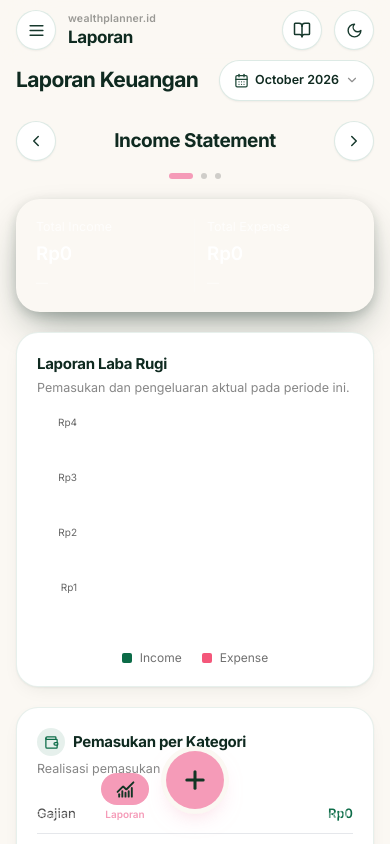
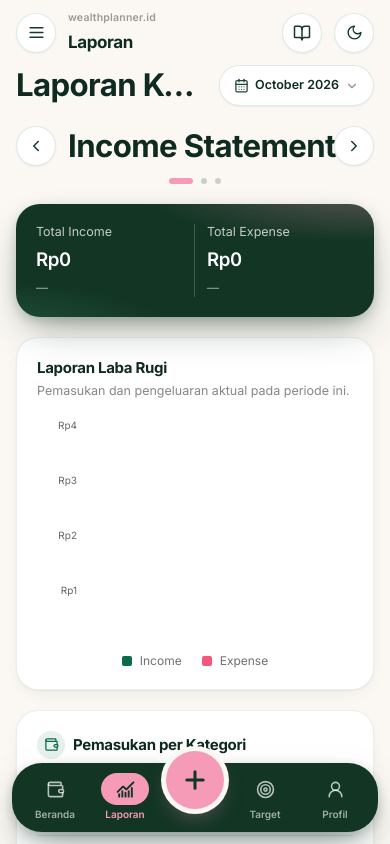
Before and after one commit to jasminework2023/personal-wealthplanner, a React (Vite) app: page /dashboard/finance in a window 390 px wide. Shown: the top 844 px of the page. Built offline with nearby package versions, Linux system fonts and the light colour scheme; the HTML template or start-up script is replaced by a standard one.

Commit message:
Restore existing CSS and retain redesign style utilities

```diff
--- a/src/index.css
+++ b/src/index.css
@@ -81,7 +81,7 @@
 /* ============================================================
    DARK MODE
    Teks jadi terang, permukaan jadi gelap, aksen dinaikkan
-   kecerahannya supaya tetap terbaca di atas latar gelap.
+   kecerahannya supaya tetap terbaca di atas background gelap.
    ============================================================ */
 html.dark {
   --c-forest-50: 24 45 37;
@@ -156,6 +156,59 @@ html.dark {
 html,
 body {
   font-family: "Inter", system-ui, sans-serif;
+  font-feature-settings: "cv11", "ss03";
+  -webkit-font-smoothing: antialiased;
+  -moz-osx-font-smoothing: grayscale;
+}
+
+#root,
+#root * {
+  font-family: inherit;
+  font-feature-settings: inherit;
+}
+
+/* Wealthplanner typography scale — mobile first */
+h1 {
+  font-size: 26px;
+  font-weight: 700;
+  letter-spacing: -0.03em;
+  line-height: 1.1;
+}
+
+h2 {
+  font-size: 16px;
+  font-weight: 700;
+  letter-spacing: -0.02em;
+  line-height: 1.25;
+}
+
+h3 {
+  font-size: 15px;
+  font-weight: 700;
+  line-height: 1.3;
+}
+
+p {
+  line-height: 1.5;
+}
+
+/* Financial values remain compact and legible on narrow screens. */
+.tabular-nums {
+  font-variant-numeric: tabular-nums;
+}
+
+@media (max-width: 767px) {
+  .text-\[19px\],
+  .text-\[20px\],
+  .text-\[21px\],
+  .text-\[22px\],
+  .text-\[24px\] {
+    font-size: clamp(24px, 8vw, 32px);
+    line-height: 1.1;
+    letter-spacing: -0.02em;
+    white-space: nowrap;
+    max-width: 100%;
+  }
 }
 
 body {
@@ -422,3 +475,58 @@ html.dark .recharts-default-tooltip, html.dark .recharts-tooltip-label { color:
   color: #ffffff !important;
   border-color: transparent !important;
 }
+
+
+/* ============================================================
+   DESIGN LAYER v2 — rapi & eye-catching (mobile first)
+   Hanya tampilan. Tidak menyentuh data, rumus, atau struktur.
+   Bahasa visual mengikuti Cashflow Tracker: Inter medium, angka
+   tabular, kartu radius 22px, hijau hutan + kuning butter + rose.
+   ============================================================ */
+html { -webkit-text-size-adjust: 100%; }
+body {
+  -webkit-font-smoothing: antialiased;
+  -moz-osx-font-smoothing: grayscale;
+  -webkit-tap-highlight-color: transparent;
+  font-feature-settings: "cv11", "ss03";
+}
+h1, h2, h3 { letter-spacing: -0.02em; }
+button { -webkit-tap-highlight-color: transparent; }
+button:not(:disabled):active { transform: scale(0.98); }
+button { transition: transform .12s ease, background-color .15s ease, border-color .15s ease, box-shadow .15s ease; }
+.num { font-variant-numeric: tabular-nums; letter-spacing: -0.02em; }
+.hero-forest {
+  background:
+    radial-gradient(120% 80% at 100% -10%, rgba(245, 155, 184, 0.30), transparent 55%),
+    radial-gradient(90% 70% at -10% 110%, rgba(110, 231, 168, 0.16), transparent 60%),
+    #123524;
+  color: #fff;
+}
+.hero-butter {
+  background:
+    radial-gradient(100% 80% at 100% 0%, rgba(255, 255, 255, 0.35), transparent 55%),
+    #F6C445;
+  color: #123524;
+}
+.hero-forest, .hero-butter { position: relative; overflow: hidden; }
+.page-title { font-size: 26px; line-height: 1.1; font-weight: 700; letter-spacing: -0.03em; color: rgb(var(--c-forest-900)); }
+.page-sub { margin-top: 6px; font-size: 13px; line-height: 1.45; color: rgb(var(--c-charcoal) / 0.6); }
+.section-title { font-size: 16px; font-weight: 700; letter-spacing: -0.02em; color: rgb(var(--c-forest-900)); }
+@keyframes wp-sheet-up { from { transform: translateY(24px); opacity: 0; } to { transform: none; opacity: 1; } }
+@keyframes wp-fade { from { opacity: 0; } to { opacity: 1; } }
+.wp-sheet { animation: wp-sheet-up .22s cubic-bezier(.2,.8,.2,1) both; }
+.wp-backdrop { animation: wp-fade .18s ease both; }
+.wp-nav {
+  background: #123524;
+  box-shadow: 0 18px 40px -12px rgba(15, 42, 32, 0.5), 0 4px 12px rgba(15, 42, 32, 0.2);
+}
+html.dark .wp-nav {
+  background: #1b2822;
+  box-shadow: 0 18px 40px -12px rgba(0, 0, 0, 0.7), inset 0 0 0 1px rgba(255, 255, 255, 0.08);
+}
+:focus-visible { outline: 2px solid rgb(var(--c-forest-500)); outline-offset: 2px; border-radius: 8px; }
+@media (prefers-reduced-motion: reduce) {
+  *, *::before, *::after { animation-duration: .01ms !important; transition-duration: .01ms !important; }
+}
+html.dark .hero-butter { color: #123524; }
+html.dark .page-sub { color: #b8c9c1; }
```
